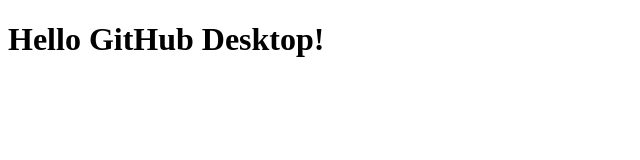
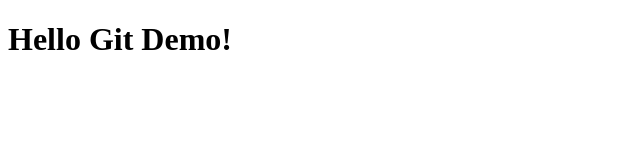
Before and after one commit to alannarisse/ghd-demo01, a plain HTML site: page index.html in a window 1280 px wide. Shown: the whole page, without its empty margins (0-640 px from the left). Drawn offline with Linux system fonts and the light colour scheme.

Commit message:
changed title

```diff
--- a/index.html
+++ b/index.html
@@ -5,6 +5,6 @@
 	<title>GitHub Desktop Demo</title>
 </head>
 <body>
-	<h1>Hello GitHub Desktop!</h1>
+	<h1>Hello Git Demo!</h1>
 </body>
 </html>
```
